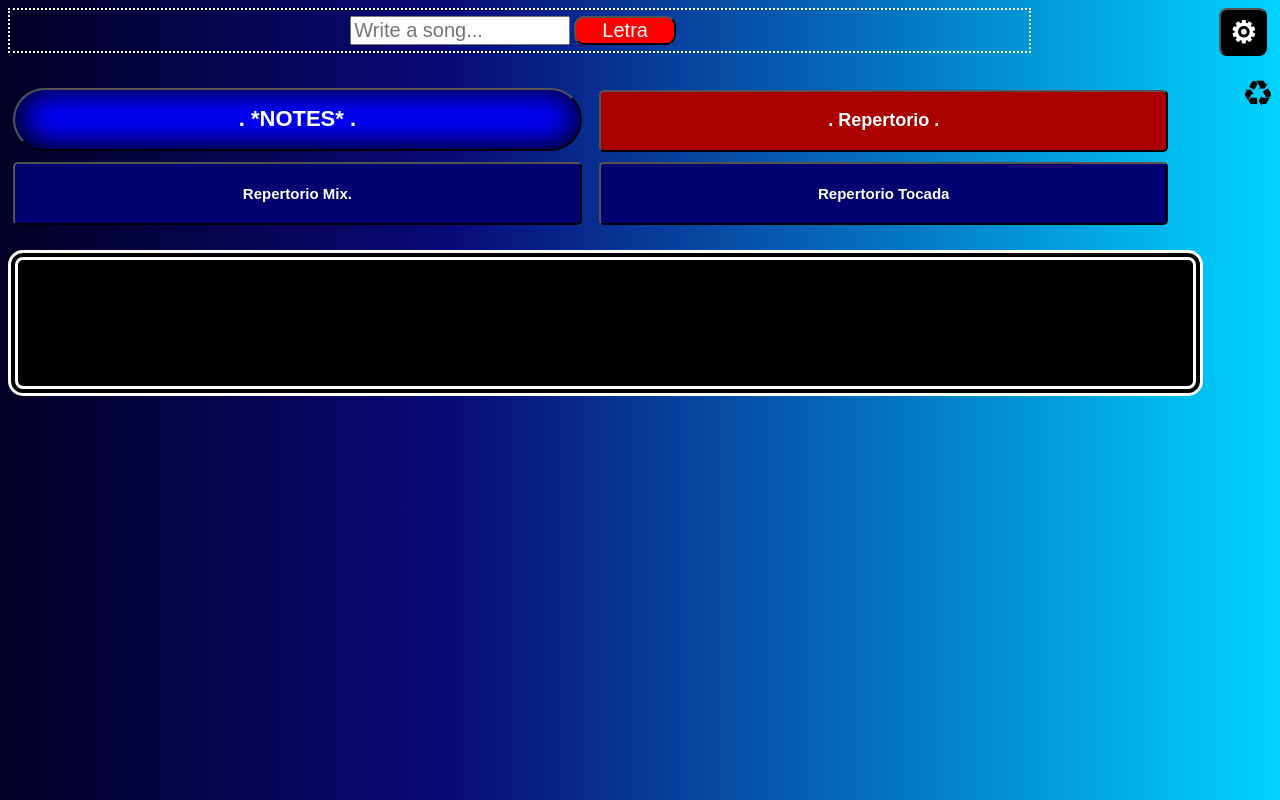
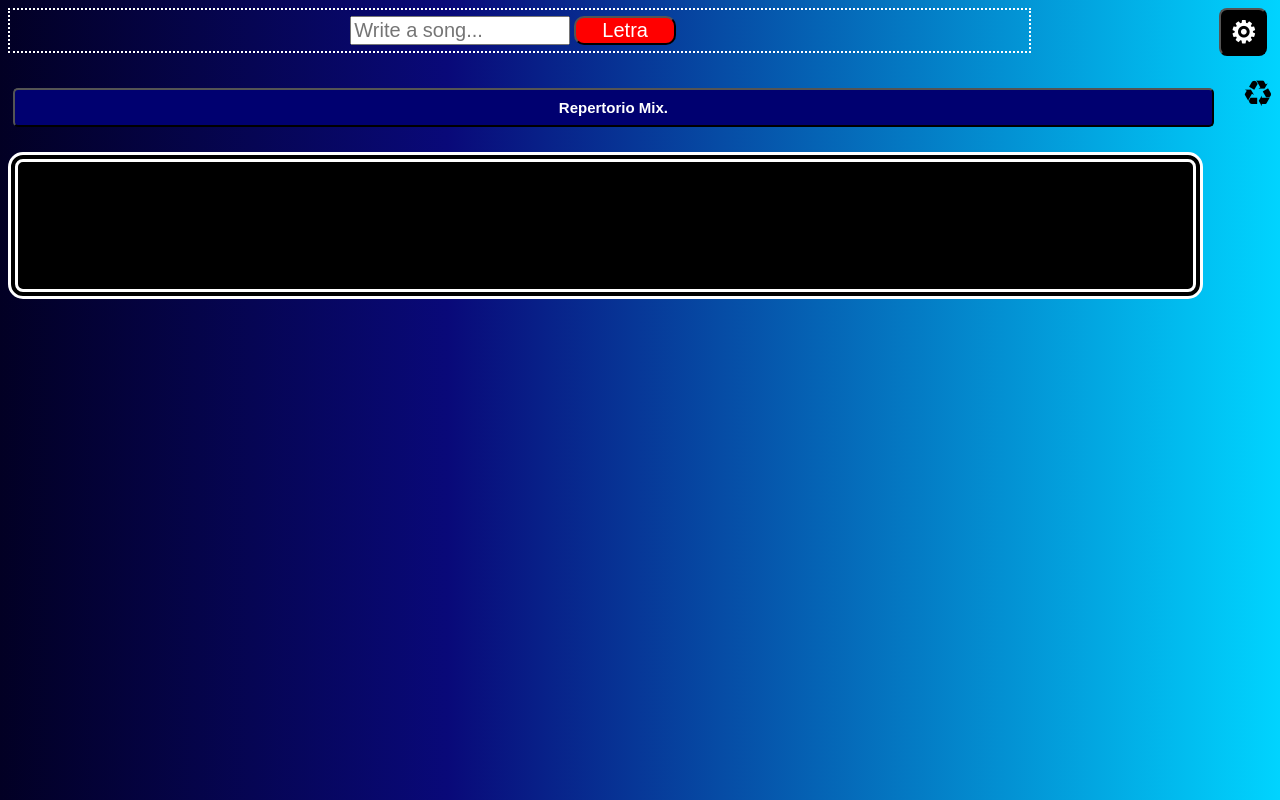
Before and after one commit to ljaureguil/Comando-test, a plain HTML site: page index.html in a window 1280 px wide. Drawn offline with Linux system fonts and the light colour scheme; no server answers.

Commit message:
Update index.html

```diff
--- a/index.html
+++ b/index.html
@@ -41,8 +41,8 @@
             background: #000070;
             font-size: 15px;
             // font-weight: bold;
-            width: 45%;
-            height: 8%;
+            width: 95%;
+            height: 5%;
         }
         #ed {
             background: rgba(0, 255, 0, .5);
@@ -319,10 +319,8 @@ border-width: .5px;
 
 
         <div id="ctrls">
-            <button class="btns"  id="ppr" onclick='opendoc( "repPrac")'>. *NOTES* .</button>
-            <button id="mainrep" class=btns onclick='opendoc( "rep")'>. Repertorio .</button>
-            <button class="btns" onclick='opendoc( "open rep")'>Repertorio Mix.</button>
-         <button class="btns" onclick='sortearTocada()'>Repertorio Tocada</button>
+             <button class="btns" onclick='opendoc( "open rep")'>Repertorio Mix.</button>
+
 
         </div>
         <div id=ifrs>
@@ -781,13 +779,13 @@ function crnode2(song) {
   //        node.setAttribute('onclick', ' setaudio("'+song.link+'");  ;this.style.color="#00ff00";this.links="'+song.link+'";showletra("' + song.titulo + '");x.play()');}
 
 
-                node.innerHTML = di + song.titulo + di+" . . . " + song.tono; //
+                node.innerHTML = di + song.titulo + di;//+" . . . " + song.tono; //
      if(song.link.indexOf("http")>=0){
  //        alert("con link "+song.link)
  //para clientes        node.setAttribute('onclick', 'eactrls.style.top="35%";x.src="'+song.link+'";  ;this.style.color="#00ff00";this.links="'+song.link+'";showletra("' + song.titulo + '");x.play().catch(e => e);');}
        //para practica
          node.setAttribute('onclick', 'eactrls.style.top="35%";x.src="'+song.link+'";  ;this.style.color="#00ff00";this.links="'+song.link+'";showletra("' + song.titulo + '");x.play().catch(e => e);');
-           node.innerHTML = di + song.titulo + di+" . <font color='#00ffff'>&#9193;</font> . " + song.tono;//+"<font color='#00ff00'>&#9835;</font>"; //
+           node.innerHTML = di + song.titulo + di+" . . . <font color='#00ffff'>&#9193;</font>";// + song.tono;//+"<font color='#00ff00'>&#9835;</font>"; //
 
 
          }
```
